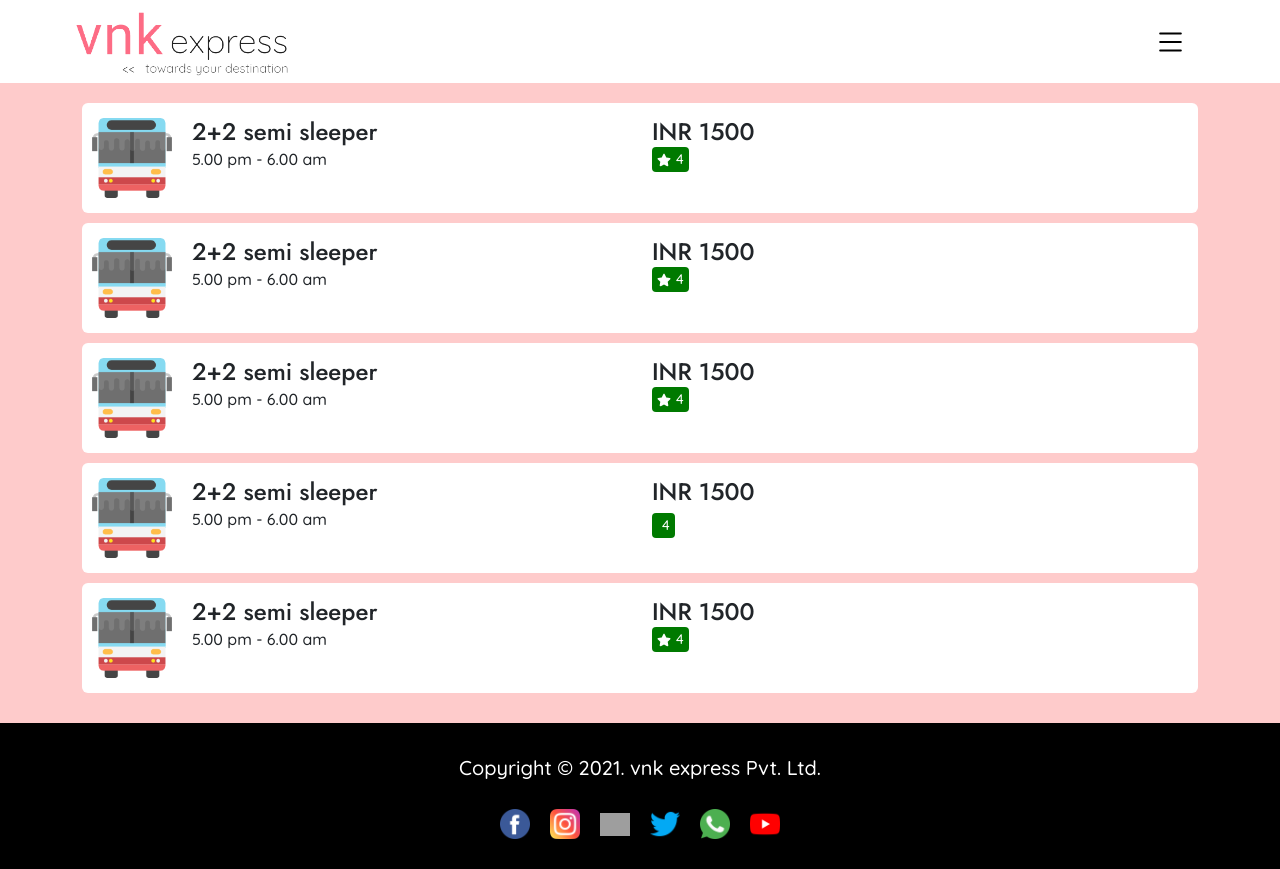
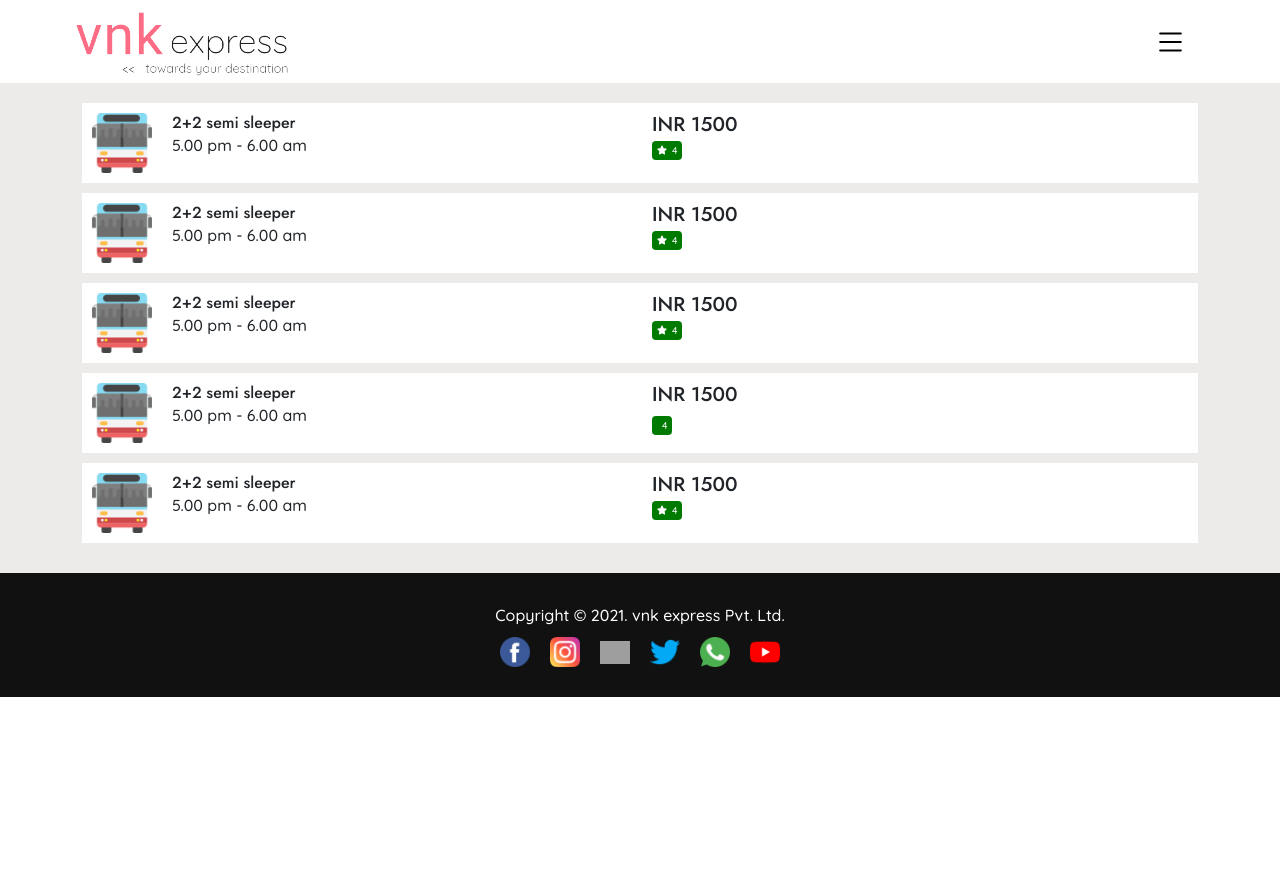
Before and after one commit to Vinayak539/vnkexpress-react-frontend, a React (Create React App) app: page /results/1/1/1 in a window 1280 px wide. After the commit the page ends 800 px from the top, so only its background shows below. Built offline with nearby package versions, Linux system fonts and the light colour scheme; no server answers; grey boxes are pictures that could not be loaded.

Commit message:
book tickets page validation done

```diff
--- a/src/App.css
+++ b/src/App.css
@@ -43,6 +43,7 @@
 }
 .main{
     position: relative;
+    min-height: 70vh;
 }
 .banner {
     display: flex;
@@ -248,7 +249,8 @@ body {
     padding: 40px 15px 20px;
     /* border:2px solid black; */
     /* margin-top: 50px; */
-    background: rgba(0, 0, 0, 0.5);
+    background: rgb(147 147 147 / 50%);
+    /* background: rgba(0, 0, 0, 0.5); */
     backdrop-filter: blur(3px);
     border-radius: 60px 6px;
     transition: .3s all ease-in;
@@ -417,12 +419,13 @@ body {
 }
 
 .footer {
-    background: black;
+    background: #111;
     padding: 30px 10px 20px;
 }
 
 .footer p {
-    font-size: 20px;
+    font-size: 16px;
+    margin: 0;
 }
 
 .footer .social-links {
--- a/src/modules/book_tickets.jsx
+++ b/src/modules/book_tickets.jsx
@@ -16,9 +16,9 @@ export default function BookTickets() {
     const [destinationErr, setDestinationErr] = useState(false);
     const [dateErr, setDateErr] = useState(false);
 
-    const [source, updateSource] = useState('');
-    const [date, updateDate] = useState('');
-    const [destination, updateDestination] = useState('');
+    const [sourceValue, updateSource] = useState('');
+    const [dateValue, updateDate] = useState('');
+    const [destinationValue, updateDestination] = useState('');
 
     useEffect(() => {
         getSourceAndDestinationData();
@@ -63,27 +63,27 @@ export default function BookTickets() {
     }
 
     function searchBuses() {
-        if (source!='' && source!=null) {
+        if (sourceValue!='' && destinationValue!='' && dateValue!='') {
+            console.log("if cond satisfired",sourceValue, destinationValue, dateValue );
+            window.location.href = "/results" + "/" + sourceValue + "/" + destinationValue + "/" + dateValue
+        }else{
+            if(sourceValue=='' || sourceValue==null){
                 setSourceErr(true);
-            // console.log("No source", sourceErr);
             }else{
                 setSourceErr(false);
             }
-        if (destination!='' && destination!=null) {
+
+            if(destinationValue=='' || destinationValue==null){
                 setDestinationErr(true);
-            // console.log("No soudestce", destinationErr);
             }else{
                 setDestinationErr(false);
             }
-        if (date!='' && date!=null) {
+
+            if(dateValue=='' || dateValue==null){
                 setDateErr(true);
-            // console.log("No date", dateErr);
             }else{
                 setDateErr(false);
             }
-        if (!sourceErr && !destinationErr && !dateErr) {
-            // console.log("satisfired",sourceErr, destinationErr, dateErr );
-            window.location.href = "/results" + "/" + source + "/" + destination + "/" + date
         }
     }
 
@@ -101,7 +101,7 @@ export default function BookTickets() {
                                         <div className='form_grp'>
                                             <div className="form_grp_inner">
                                                 <label>Enter Source</label>
-                                                <Select options={sourceData} onChange={($event) => { updateSource($event.value); console.log($event.value,sourceErr ) }} />
+                                                <Select options={sourceData} onChange={($event) => { updateSource($event.value); console.log(sourceValue ) }} />
                                             </div>
                                             {sourceErr && <span class="text-danger">Please enter source</span>}
                                         </div>
@@ -110,7 +110,7 @@ export default function BookTickets() {
                                         <div className='form_grp'>
                                             <div className="form_grp_inner">
                                                 <label>Enter Destintion</label>
-                                                <Select options={destinationData} onChange={($event) => { updateDestination($event.value); console.log($event.value) }} />
+                                                <Select options={destinationData} onChange={($event) => { updateDestination($event.value); console.log(destinationValue) }} />
                                             </div>
                                             {destinationErr && <span class="text-danger">Please enter destination</span>}
                                         </div>
@@ -119,7 +119,7 @@ export default function BookTickets() {
                                         <div className='form_grp'>
                                             <div className="form_grp_inner">
                                                 <label for="date">Select Date</label>
-                                                <input type="date" name="date" id="date" onChange={($event) => { updateDate($event.target.value) }} />
+                                                <input type="date" name="date" id="date" onChange={($event) => { updateDate($event.target.value); console.log(dateValue) }} />
                                             </div>
                                             {dateErr && <span class="text-danger">Please enter date</span>}
                                         </div>
--- a/src/modules/busResults.jsx
+++ b/src/modules/busResults.jsx
@@ -26,14 +26,14 @@ export default function BusResults(){
                         <div className="right_box">
                             <img src={busIcon} className="bus_icon"  alt="bus icon"/>
                             <div className="text">
-                                <h4 className="mb-0">2+2 semi sleeper</h4>
+                                <h6 className="mb-0">2+2 semi sleeper</h6>
                                 <p className="mb-0">5.00 pm - 6.00 am</p>
                             </div>
                         </div>
                     </div>
                     <div className="col-md-6">
                         <div className="left_box">
-                            <h4 className="mb-0">INR 1500</h4>
+                            <h5 className="mb-0">INR 1500</h5>
                             <span className="rating"><FaStar/> 4</span>
                         </div>
                     </div>
@@ -46,14 +46,14 @@ export default function BusResults(){
                         <div className="right_box">
                             <img src={busIcon} className="bus_icon"  alt="bus icon"/>
                             <div className="text">
-                                <h4 className="mb-0">2+2 semi sleeper</h4>
+                                <h6 className="mb-0">2+2 semi sleeper</h6>
                                 <p className="mb-0">5.00 pm - 6.00 am</p>
                             </div>
                         </div>
                     </div>
                     <div className="col-md-6">
                         <div className="left_box">
-                            <h4 className="mb-0">INR 1500</h4>
+                            <h5 className="mb-0">INR 1500</h5>
                             <span className="rating"><FaStar/> 4</span>
                         </div>
                     </div>
@@ -66,14 +66,14 @@ export default function BusResults(){
                         <div className="right_box">
                             <img src={busIcon} className="bus_icon"  alt="bus icon"/>
                             <div className="text">
-                                <h4 className="mb-0">2+2 semi sleeper</h4>
+                                <h6 className="mb-0">2+2 semi sleeper</h6>
                                 <p className="mb-0">5.00 pm - 6.00 am</p>
                             </div>
                         </div>
                     </div>
                     <div className="col-md-6">
                         <div className="left_box">
-                            <h4 className="mb-0">INR 1500</h4>
+                            <h5 className="mb-0">INR 1500</h5>
                             <span className="rating"><FaStar/> 4</span>
                         </div>
                     </div>
@@ -86,14 +86,14 @@ export default function BusResults(){
                         <div className="right_box">
                             <img src={busIcon} className="bus_icon"  alt="bus icon"/>
                             <div className="text">
-                                <h4 className="mb-0">2+2 semi sleeper</h4>
+                                <h6 className="mb-0">2+2 semi sleeper</h6>
                                 <p className="mb-0">5.00 pm - 6.00 am</p>
                             </div>
                         </div>
                     </div>
                     <div className="col-md-6">
                         <div className="left_box">
-                            <h4 className="mb-0">INR 1500</h4>
+                            <h5 className="mb-0">INR 1500</h5>
                             <span className="rating"><i className="fa fa-solid fa-star"></i> 4</span>
                         </div>
                     </div>
@@ -106,14 +106,14 @@ export default function BusResults(){
                         <div className="right_box">
                             <img src={busIcon} className="bus_icon"  alt="bus icon"/>
                             <div className="text">
-                                <h4 className="mb-0">2+2 semi sleeper</h4>
+                                <h6 className="mb-0">2+2 semi sleeper</h6>
                                 <p className="mb-0">5.00 pm - 6.00 am</p>
                             </div>
                         </div>
                     </div>
                     <div className="col-md-6">
                         <div className="left_box">
-                            <h4 className="mb-0">INR 1500</h4>
+                            <h5 className="mb-0">INR 1500</h5>
                             <span className="rating"><FaStar/> 4</span>
                         </div>
                     </div>
--- a/src/styles/busResults.css
+++ b/src/styles/busResults.css
@@ -1,21 +1,21 @@
 .results_container{
-    background-color: rgb(254, 203, 203);
+    background-color: rgb(237 234 234);
     padding:20px 0
 }
 .single_result{
-    border-radius: 6px;
+    /* border-radius: 6px; */
     /* box-shadow: ; */
     background-color: #fff;
     margin-bottom: 10px;
-    padding:15px 10px;
+    padding:10px;
 }
 .right_box{
     display: flex;
     column-gap: 20px;
 }
 .right_box .bus_icon{
-    width: 80px;
-    height: 80px;
+    width: 60px;
+    height: 60px;
 }
 
 .left_box .rating{
@@ -24,7 +24,7 @@
     align-items: center;
     grid-column-gap: 5px;
     column-gap: 5px;
-    font-size: 14px;
+    font-size: 10px;
     color: #fff;
     border-radius: 4px;
     display: inline-flex;
```
Lines whose indentation alone changed are shown as unchanged.
